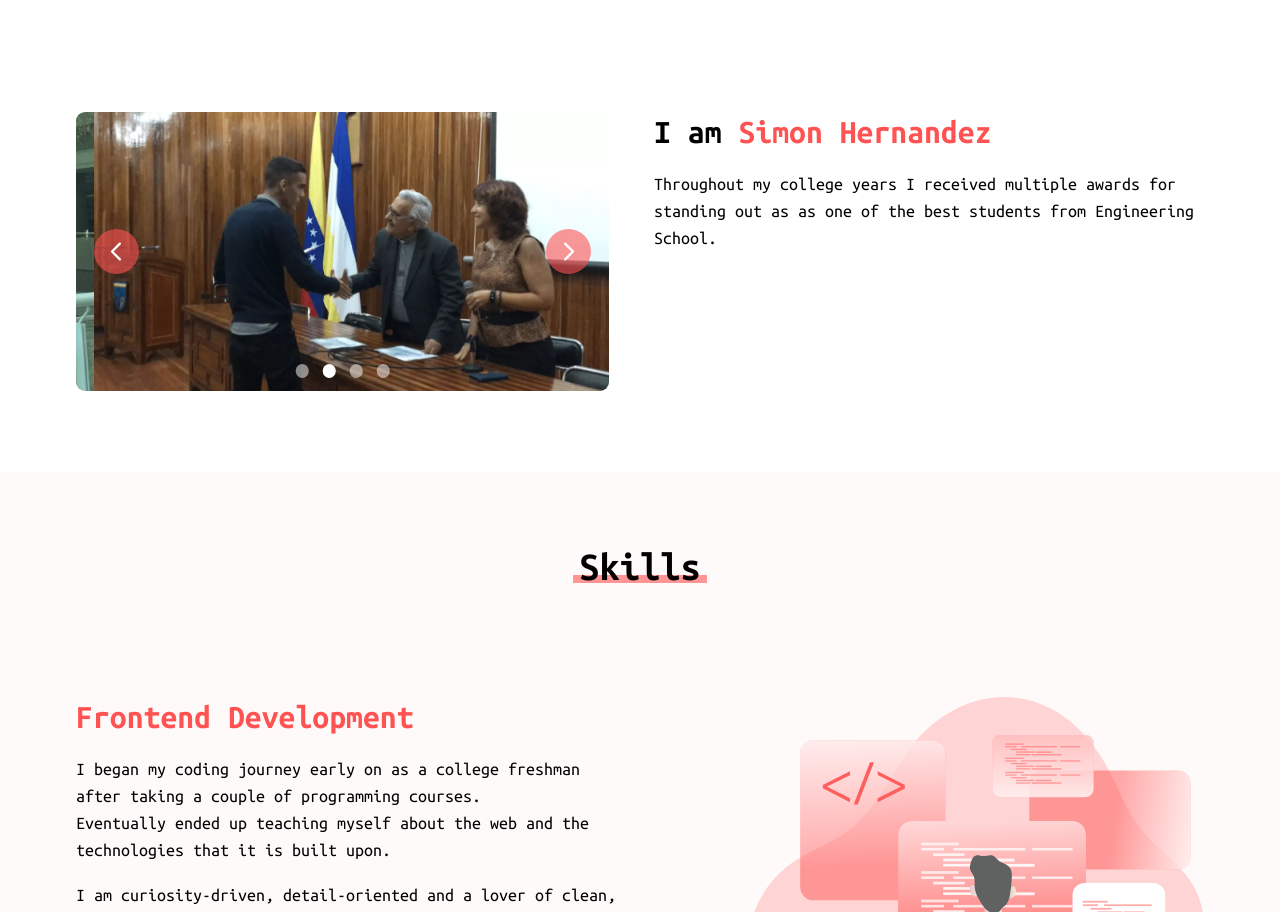
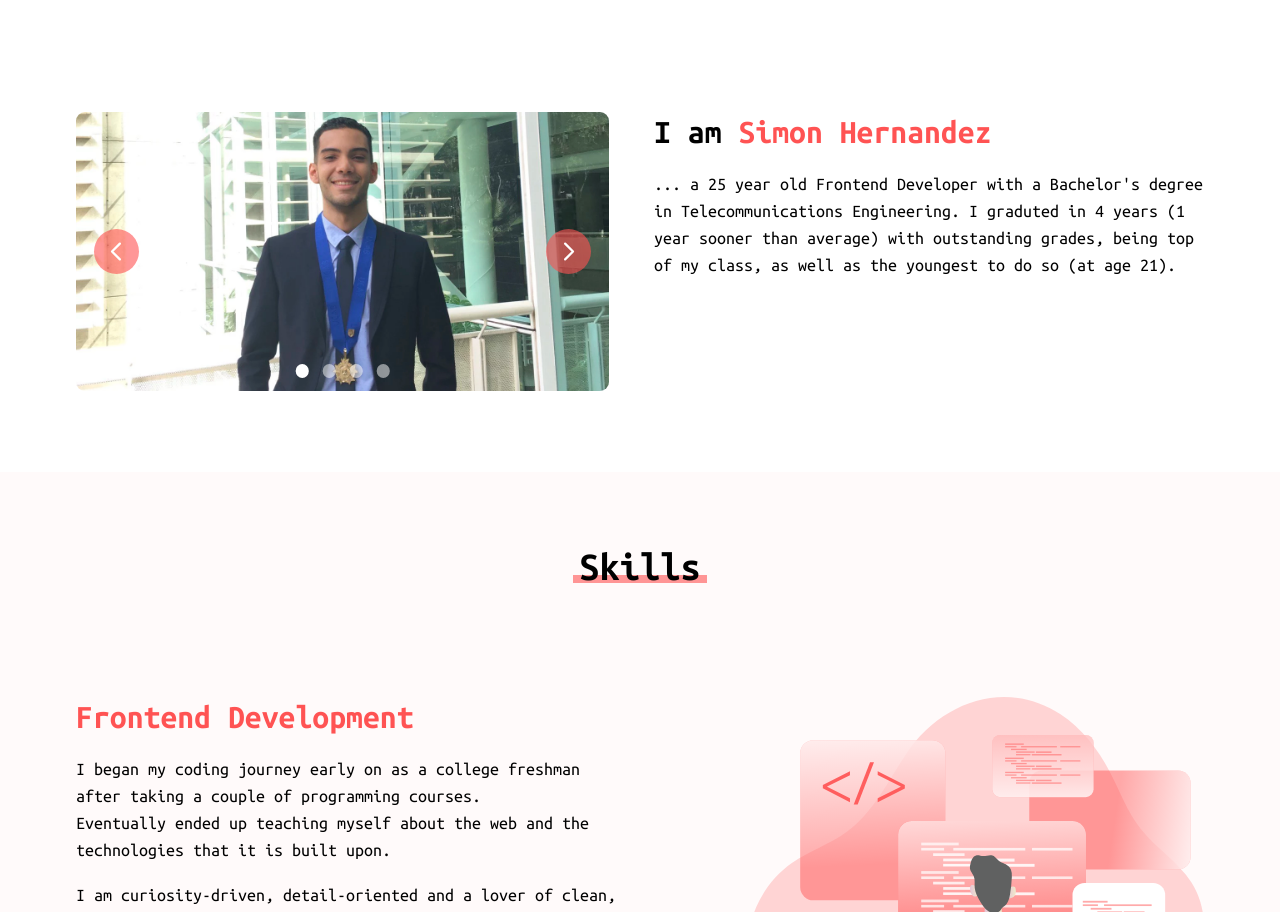
Before and after one commit to simonhernandez/react-portfolio, a React (Vite) app: page / in a window 1280 px wide. Shown: the part 857-1769 px from the top of the page. Built offline with nearby package versions, Linux system fonts and the light colour scheme.

Commit message:
fix: interval time

```diff
--- a/src/components/About.jsx
+++ b/src/components/About.jsx
@@ -10,7 +10,7 @@ const About = () => {
   useEffect(() => {
     const interval = setInterval(() => {
       setStartIndex((prev) => (prev !== aboutInfo.length - 1 ? prev + 1 : 0))
-    }, 6000);
+    }, 8000);
 
     return () => clearInterval(interval);
   }, []);
```
